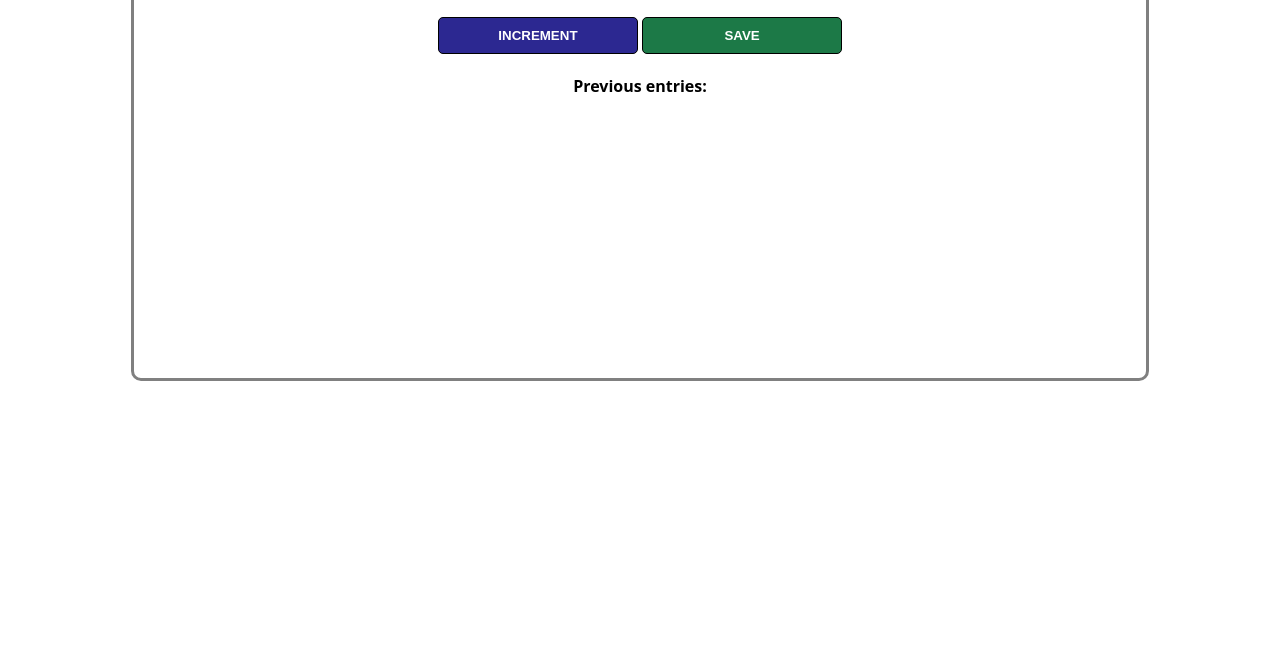
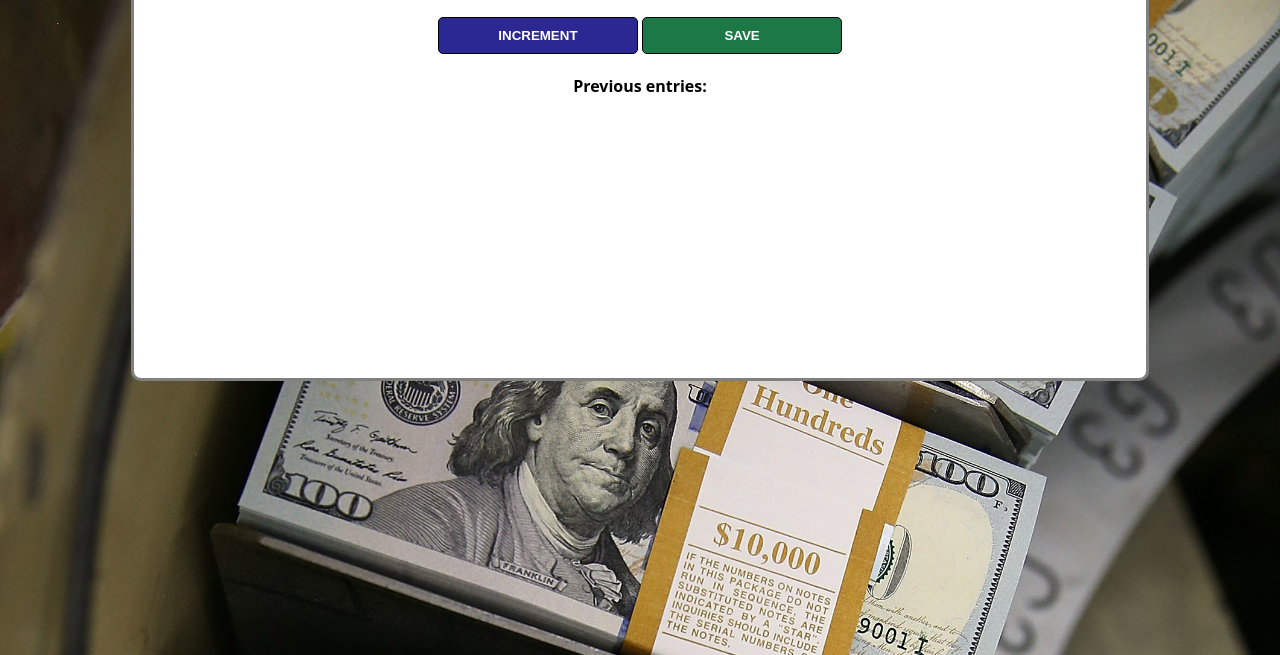
Before and after one commit to bballseb/pasangerCounter, a plain HTML site: page index.html in a window 1280 px wide. Shown: the part 145-800 px from the top of the page. Drawn offline with Linux system fonts and the light colour scheme.

Commit message:
Update moneyCounter.css

```diff
--- a/moneyCounter.css
+++ b/moneyCounter.css
@@ -1,5 +1,5 @@
 body {
-    background-image: url(Images/moneyCounter.jpg);
+    background-image: url(moneyCounter.jpg);
     background-size: cover;
     font-family: 'Open Sans', 'Helvetica Neue', sans-serif;
     text-align: center;
```
